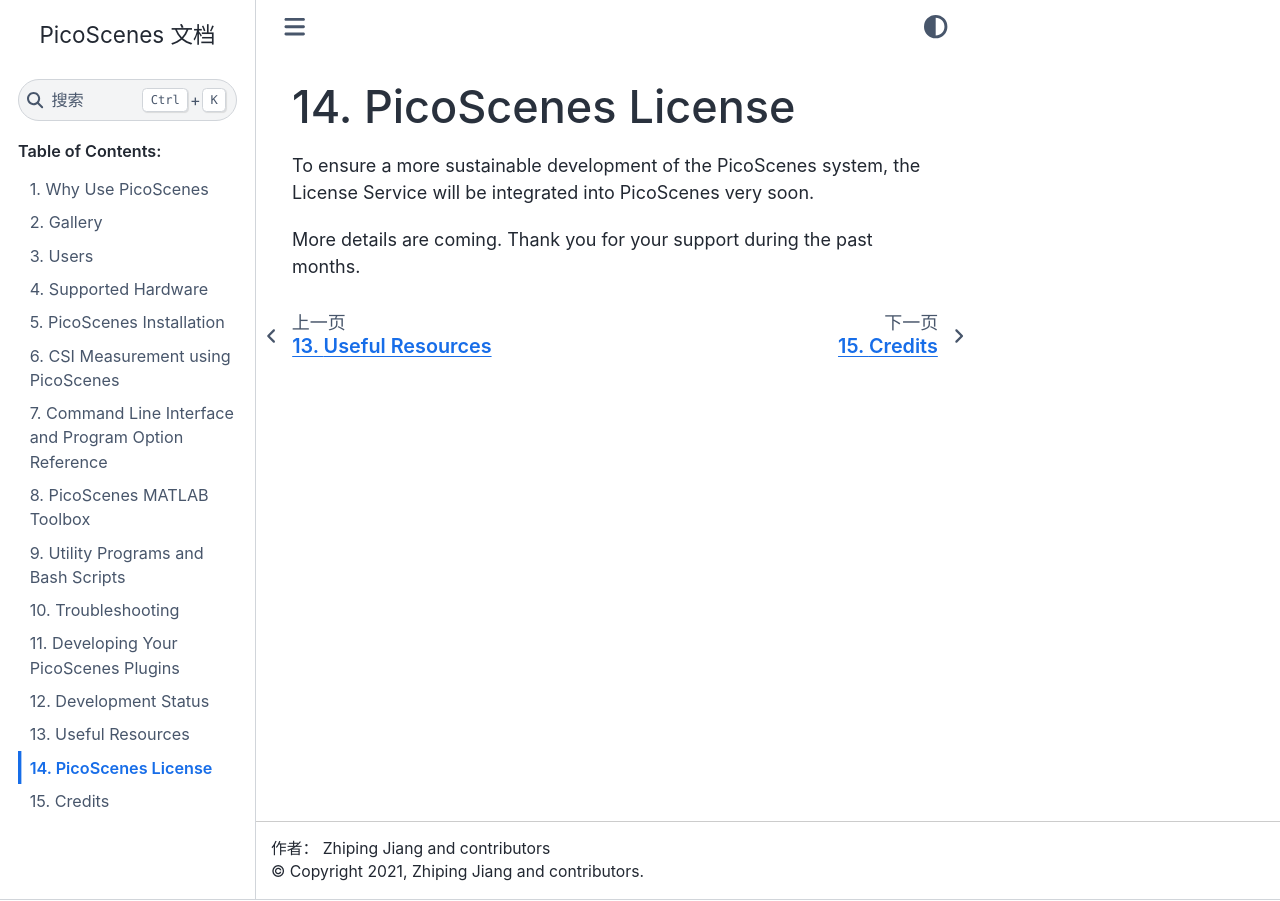
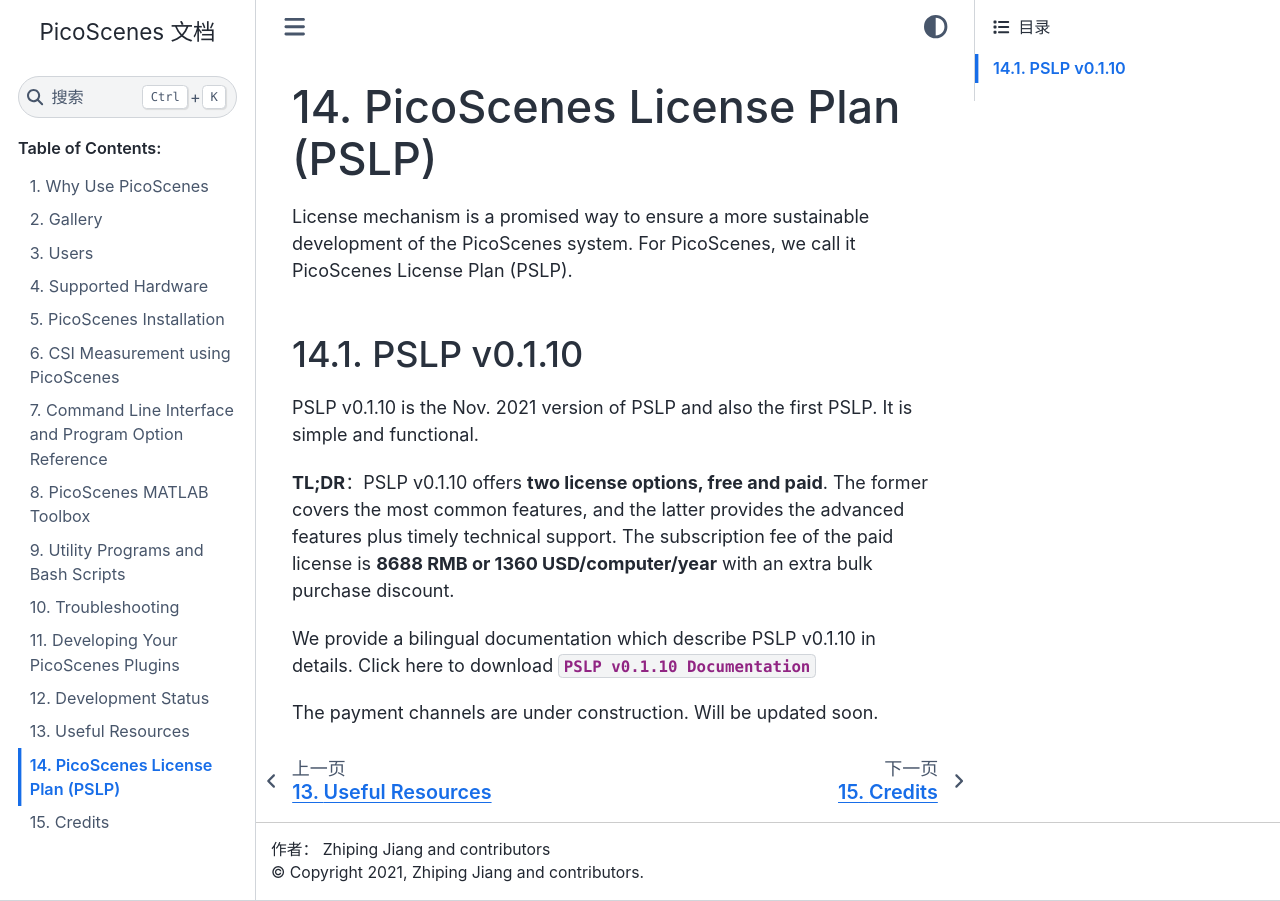
Before and after one commit to wifisensing/PicoScenes-Manual, a Sphinx documentation site: the page built from source/License.rst, in a window 1280 px wide. Built offline with Sphinx 7.4.7 and the Sphinx Book theme 1.1.4, drawn with Linux system fonts in a browser that asks for light colours.

Commit message:
update License

```diff
--- a/source/License.rst
+++ b/source/License.rst
@@ -1,6 +1,17 @@
-PicoScenes License
-===================================
+PicoScenes License Plan (PSLP)
+=======================================
 
-To ensure a more sustainable development of the PicoScenes system, the License Service will be integrated into PicoScenes very soon.
+License mechanism is a promised way to ensure a more sustainable development of the PicoScenes system. For PicoScenes, we call it PicoScenes License Plan (PSLP).
 
-More details are coming. Thank you for your support during the past months.
+
+PSLP v0.1.10
+-------------------
+
+PSLP v0.1.10 is the Nov. 2021 version of PSLP and also the first PSLP. It is simple and functional.
+
+
+**TL;DR**：PSLP v0.1.10 offers **two license options, free and paid**. The former covers the most common features, and the latter provides the advanced features plus timely technical support. The subscription fee of the paid license is **8688 RMB or 1360 USD/computer/year** with an extra bulk purchase discount.
+
+We provide a bilingual documentation which describe PSLP v0.1.10 in details. Click here to download :download:`PSLP v0.1.10 Documentation <_static/PSLP_v0.1.10.pdf>`
+
+The payment channels are under construction. Will be updated soon.
```
Also changed, not shown: 1 other file.
